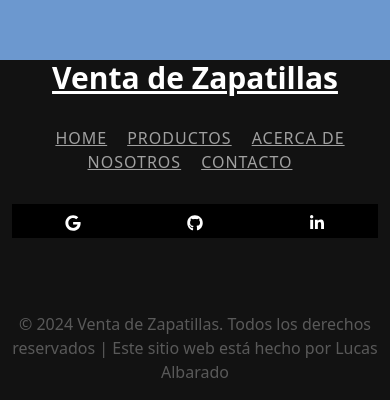
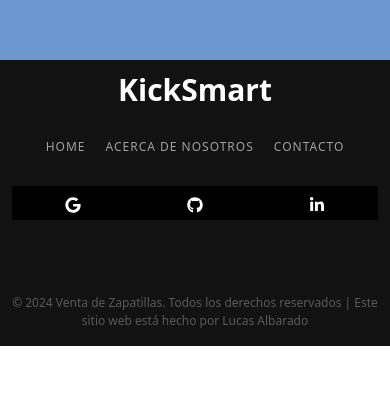
Before and after one commit to LucasAlbarado/lucas-albarado, a React (Create React App) app: page / in a window 390 px wide. Shown: the part 864-1264 px from the top of the page. After the commit the page ends 1210 px from the top, so only its background shows below. Built offline with nearby package versions, Linux system fonts and the light colour scheme.

Commit message:
Footer and Navbar

```diff
--- a/src/layouts/footer.css
+++ b/src/layouts/footer.css
@@ -1,4 +1,5 @@
 .footer {
+  padding-top: 12px;
   background: #121212;
 }
 
@@ -11,6 +12,9 @@
 
 .footer .footer-heading .logo {
   color: #fff;
+}
+.link-footer{
+  text-decoration: none;
 }
 
 .footer .menu {
@@ -71,10 +75,16 @@
   color: black;
 }
 @media (max-width: 411px) {
+  .menu{
+    font-size: 12px;
+  }
   .icons-footer{
   gap: 0px;
   }
   .icons-footer li{
     margin: 0px;
     }
+    .copyright{
+      font-size: 12px;
+    }
   }
--- a/src/layouts/footer.jsx
+++ b/src/layouts/footer.jsx
@@ -10,12 +10,11 @@ const Footer = () => {
       <Container>
         <Row className="justify-content-center">
           <Col md={12} className="text-center">
-            <h2 className="footer-heading"><Link to="#" className="logo">Venta de Zapatillas</Link></h2>
-            <p className="menu">
-            <Link to="/">Home</Link>
-              <Link to="/productos">Productos</Link>
-              <Link to="/acerca">Acerca de nosotros</Link>
-              <Link to="/contacto">Contacto</Link>
+            <h3 className="footer-heading">KickSmart</h3>
+            <p className="menu ">
+            <Link to="/" className='link-footer'>Home</Link>
+              <Link to="/About" className='link-footer'>Acerca de nosotros</Link>
+              <Link to="/Contact" className='link-footer'>Contacto</Link>
             </p>
             <ul className="icons-footer p-0">
               <li className='icons'>
--- a/src/layouts/navBar.css
+++ b/src/layouts/navBar.css
@@ -20,4 +20,7 @@
   .navbar-toggler{
     margin-right: 10px;
   }
+  .nav-bar a{
+    padding-left: 20px;
+  }
 }
--- a/src/layouts/navBar.jsx
+++ b/src/layouts/navBar.jsx
@@ -22,12 +22,6 @@ const NavBarExample = () => {
               <Nav.Link as={Link} to="/menu">
                 Catalogo
               </Nav.Link>
-              <Nav.Link as={Link} to="/About">
-                Nosotros
-              </Nav.Link>
-              <Nav.Link as={Link} to="/Contact">
-                Contacto
-              </Nav.Link>
               <Nav.Link as={Link} to="/login">
                 Registrarse/Iniciar Sesion
               </Nav.Link>
```
